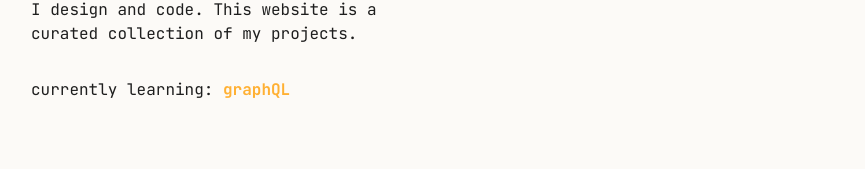
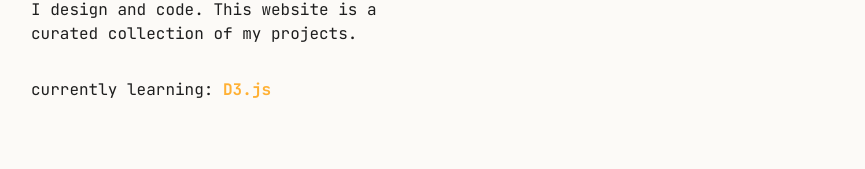
Before and after one commit to jaymiyam/jaymiyam.github.io, a Vue app: page / in a window 1280 px wide. Shown: the part 334-503 px from the top of the page, without its empty margins (209-1074 px from the left). Built offline with nearby package versions, Linux system fonts and the light colour scheme.

Commit message:
added playground project

```diff
--- a/src/components/AboutSection.vue
+++ b/src/components/AboutSection.vue
@@ -23,7 +23,7 @@
         </p>
         <p class="text-balance">
           currently learning:
-          <span class="text-orangeGold font-bold">graphQL</span>
+          <span class="text-orangeGold font-bold">D3.js</span>
         </p>
       </div>
       <div>
--- a/src/playground.json
+++ b/src/playground.json
@@ -14,5 +14,13 @@
     "demoLink": "https://jaymiyam.com/crack-the-code-game/",
     "repoLink": "https://github.com/jaymiyam/crack-the-code-game",
     "imagePath": "thumbnails/portfolio-thumbnail-crackTheCodeGame.png"
+  },
+  {
+    "id": 22,
+    "name": "text adventure game",
+    "description": "A lightweight, interactive text-based adventure game built entirely using vanilla JavaScript, HTML, and CSS.",
+    "demoLink": "https://jaymiyam.com/text-adventure-game-practice/",
+    "repoLink": "https://github.com/jaymiyam/text-adventure-game-practice",
+    "imagePath": "thumbnails/portfolio-thumbnail-textAdventureGame.webp"
   }
 ]
```
Also changed, not shown: public/thumbnails/portfolio-thumbnail-textAdventureGame.webp (added).
